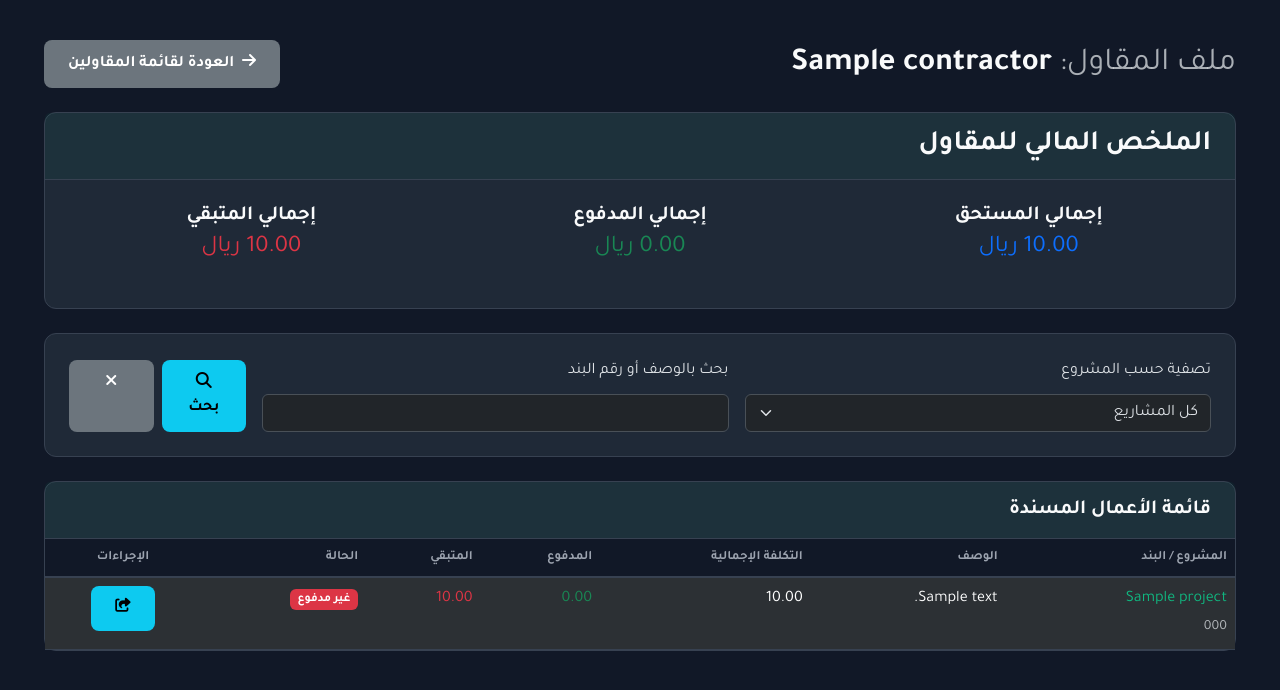
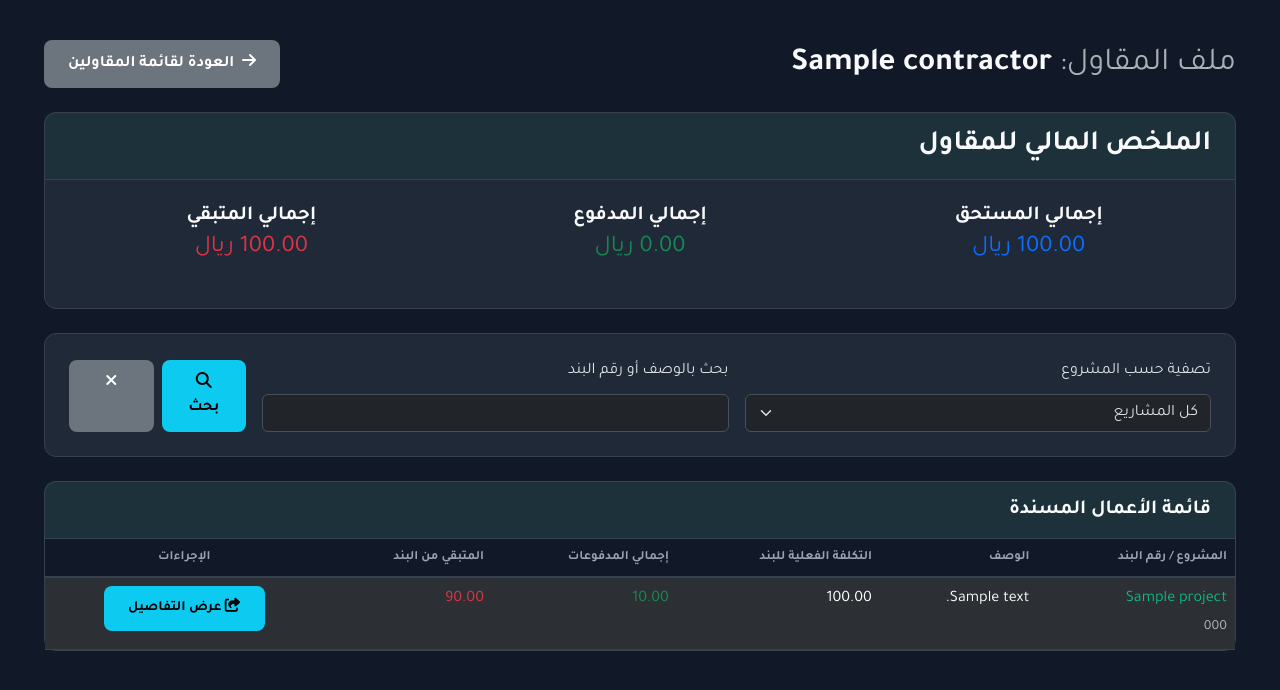
Before and after one commit to ahmedelsawy0003/SawaednaCostApp, a Flask app: page /contractors/1 in a window 1280 px wide. Shown: the part 61-751 px from the top of the page. Run offline with Flask 3, Linux system fonts and the light colour scheme; a user stored in the database is signed in; tables that the repository leaves empty hold one stand-in row (values such as "Sample post").

Commit message:
contractors11

```diff
--- a/app/routes/contractor_routes.py
+++ b/app/routes/contractor_routes.py
@@ -67,53 +67,68 @@ def new_contractor():
 @contractor_bp.route("/<int:contractor_id>")
 @login_required
 def show_contractor(contractor_id):
-    """عرض صفحة تفصيلية للمقاول مع جميع تفاصيل التكاليف والدفعات المرتبطة به"""
+    """عرض صفحة تفصيلية للمقاول مع جميع البنود والأعمال المرتبطة به"""
     contractor = Contractor.query.get_or_404(contractor_id)
 
-    # START: Modified Query Logic (Removed .distinct())
-    cost_details_query = CostDetail.query.join(Item).filter(
+    # -- START: Corrected logic to fetch ITEMS associated with the contractor --
+    # 1. Subquery to find item IDs where a cost_detail is assigned to this contractor
+    subquery = db.session.query(Item.id).join(CostDetail).filter(CostDetail.contractor_id == contractor_id).distinct()
+
+    # 2. Main query for Items
+    items_query = Item.query.filter(
         or_(
             Item.contractor_id == contractor_id,
-            CostDetail.contractor_id == contractor_id
+            Item.id.in_(subquery)
         )
     )
-    # END: Modified Query Logic
+    # -- END: Corrected logic --
 
-    # فلترة المشاريع للdropdown
-    projects_query = Project.query.join(Project.items).join(Item.cost_details).filter(CostDetail.id.in_([cd.id for cd in cost_details_query.all()]))
+    # --- Filtering Logic ---
+    projects_query = Project.query.join(Project.items).filter(Item.id.in_([i.id for i in items_query.all()]))
     if current_user.role != 'admin':
         projects_query = projects_query.join(Project.users).filter(User.id == current_user.id)
-
     projects = projects_query.distinct().all()
 
-    # جلب فلاتر البحث من الـ URL
     project_filter = request.args.get('project_id', type=int)
     search_filter = request.args.get('search', '')
 
-    # تطبيق الفلاتر
     if project_filter:
-        cost_details_query = cost_details_query.filter(Item.project_id == project_filter)
+        items_query = items_query.filter(Item.project_id == project_filter)
 
     if search_filter:
         search_term = f"%{search_filter}%"
-        cost_details_query = cost_details_query.filter(
+        items_query = items_query.filter(
             or_(
-                CostDetail.description.ilike(search_term),
+                Item.description.ilike(search_term),
                 Item.item_number.ilike(search_term)
             )
         )
 
-    cost_details = cost_details_query.order_by(Item.project_id, Item.id, CostDetail.id).all()
+    items = items_query.order_by(Item.project_id, Item.item_number).all()
 
-    # حساب الإحصائيات
-    total_due = sum(cd.total_cost for cd in cost_details if cd.total_cost)
-    total_paid = sum(cd.total_paid for cd in cost_details)
+    # --- Recalculate financial summary ---
+    total_due = 0
+    total_paid = 0
+
+    for item in items:
+        # If the whole item is assigned to the contractor, sum all its costs
+        if item.contractor_id == contractor_id:
+            total_due += item.actual_total_cost
+            for detail in item.cost_details:
+                 total_paid += detail.total_paid
+        # Otherwise, only sum costs from details assigned to the contractor
+        else:
+            for detail in item.cost_details:
+                if detail.contractor_id == contractor_id:
+                    total_due += detail.total_cost if detail.total_cost else 0
+                    total_paid += detail.total_paid
+
     remaining = total_due - total_paid
 
     return render_template(
         "contractors/show.html",
         contractor=contractor,
-        cost_details=cost_details,
+        items=items,
         projects=projects,
         total_due=total_due,
         total_paid=total_paid,
--- a/templates/contractors/show.html
+++ b/templates/contractors/show.html
@@ -64,50 +64,40 @@
     </div>
 </div>
 
-{# --- Cost Details List --- #}
+{# --- START: Updated Table to display Items --- #}
 <div class="card">
     <div class="card-header">
         <h5 class="mb-0">قائمة الأعمال المسندة</h5>
     </div>
     <div class="card-body p-0">
-        {% if cost_details %}
+        {% if items %}
             <div class="table-responsive">
                 <table class="table table-hover table-striped mb-0">
                     <thead class="table-dark">
                         <tr>
-                            <th>المشروع / البند</th>
+                            <th>المشروع / رقم البند</th>
                             <th>الوصف</th>
-                            <th>التكلفة الإجمالية</th>
-                            <th>المدفوع</th>
-                            <th>المتبقي</th>
-                            <th>الحالة</th>
+                            <th>التكلفة الفعلية للبند</th>
+                            <th>إجمالي المدفوعات</th>
+                            <th>المتبقي من البند</th>
                             <th class="text-center">الإجراءات</th>
                         </tr>
                     </thead>
                     <tbody>
-                        {% for detail in cost_details %}
+                        {% for item in items %}
                         <tr>
                             <td>
-                                <a href="{{ url_for('project.get_project', project_id=detail.item.project.id) }}">{{ detail.item.project.name }}</a>
+                                <a href="{{ url_for('project.get_project', project_id=item.project.id) }}">{{ item.project.name }}</a>
                                 <br>
-                                <small class="text-muted">{{ detail.item.item_number }}</small>
+                                <small class="text-muted">{{ item.item_number }}</small>
                             </td>
-                            <td>{{ detail.description }}</td>
-                            <td>{{ "{:,.2f}".format(detail.total_cost) }}</td>
-                            <td class="text-success">{{ "{:,.2f}".format(detail.total_paid) }}</td>
-                            <td class="text-danger">{{ "{:,.2f}".format(detail.remaining_amount) }}</td>
-                            <td>
-                                {% if detail.payment_status == 'مدفوع بالكامل' %}
-                                <span class="badge bg-success">مدفوع بالكامل</span>
-                                {% elif detail.payment_status == 'مدفوع جزئياً' %}
-                                <span class="badge bg-warning text-dark">مدفوع جزئياً</span>
-                                {% else %}
-                                <span class="badge bg-danger">غير مدفوع</span>
-                                {% endif %}
-                            </td>
+                            <td>{{ item.description }}</td>
+                            <td>{{ "{:,.2f}".format(item.actual_total_cost) }}</td>
+                            <td class="text-success">{{ "{:,.2f}".format(item.paid_amount) }}</td>
+                            <td class="text-danger">{{ "{:,.2f}".format(item.remaining_amount) }}</td>
                             <td class="text-center">
-                                <a href="{{ url_for('item.edit_item', item_id=detail.item_id) }}" class="btn btn-info btn-sm" title="الانتقال إلى البند">
-                                    <i class="fas fa-share-square"></i>
+                                <a href="{{ url_for('item.edit_item', item_id=item.id) }}" class="btn btn-info btn-sm" title="الانتقال إلى البند">
+                                    <i class="fas fa-share-square"></i> عرض التفاصيل
                                 </a>
                             </td>
                         </tr>
@@ -117,10 +107,11 @@
             </div>
         {% else %}
             <div class="alert alert-secondary m-3 text-center">
-                لا توجد أعمال مسندة تطابق معايير البحث الحالية.
+                لا توجد أعمال مسندة تطابق معايير البحث الحالية لهذا المقاول.
             </div>
         {% endif %}
     </div>
 </div>
+{# --- END: Updated Table --- #}
 
 {% endblock %}
```
